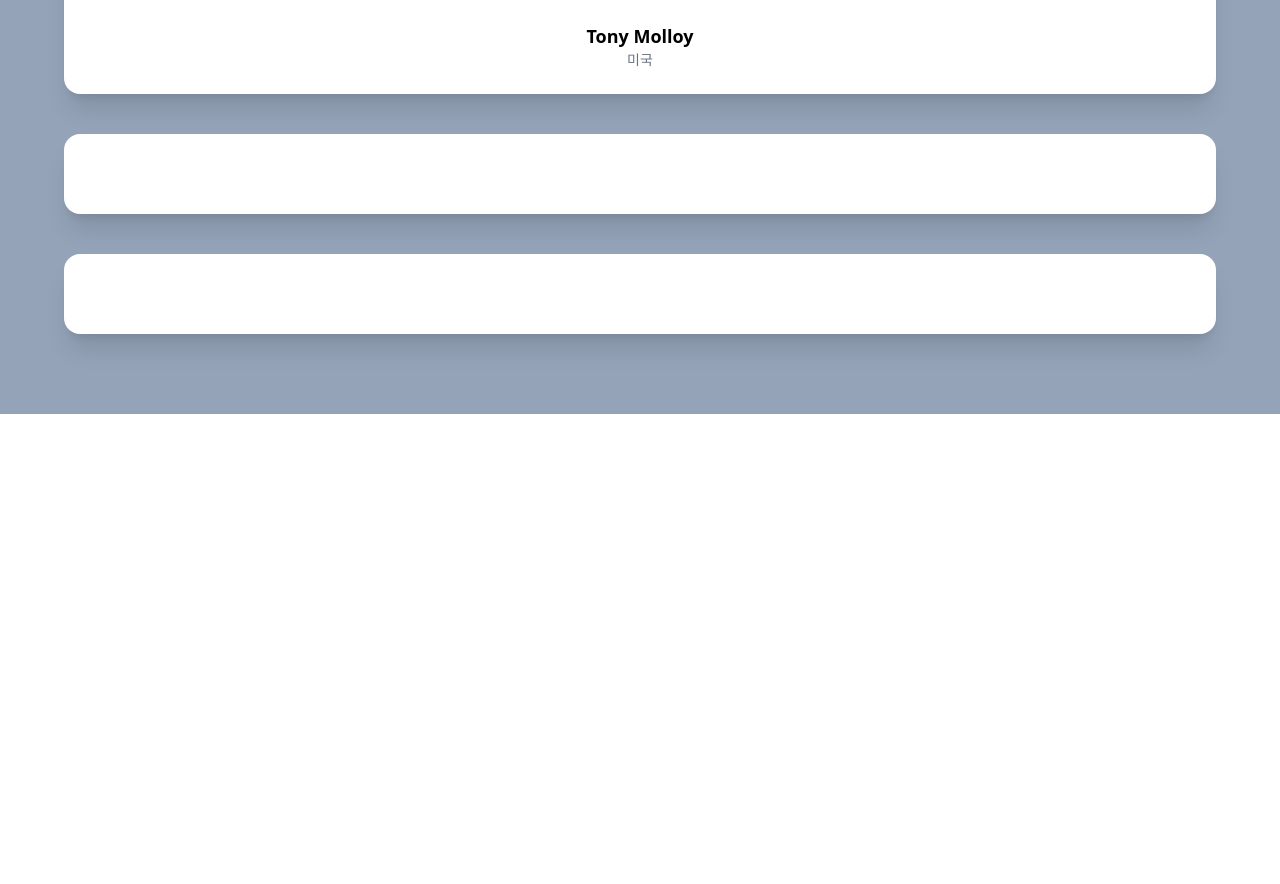
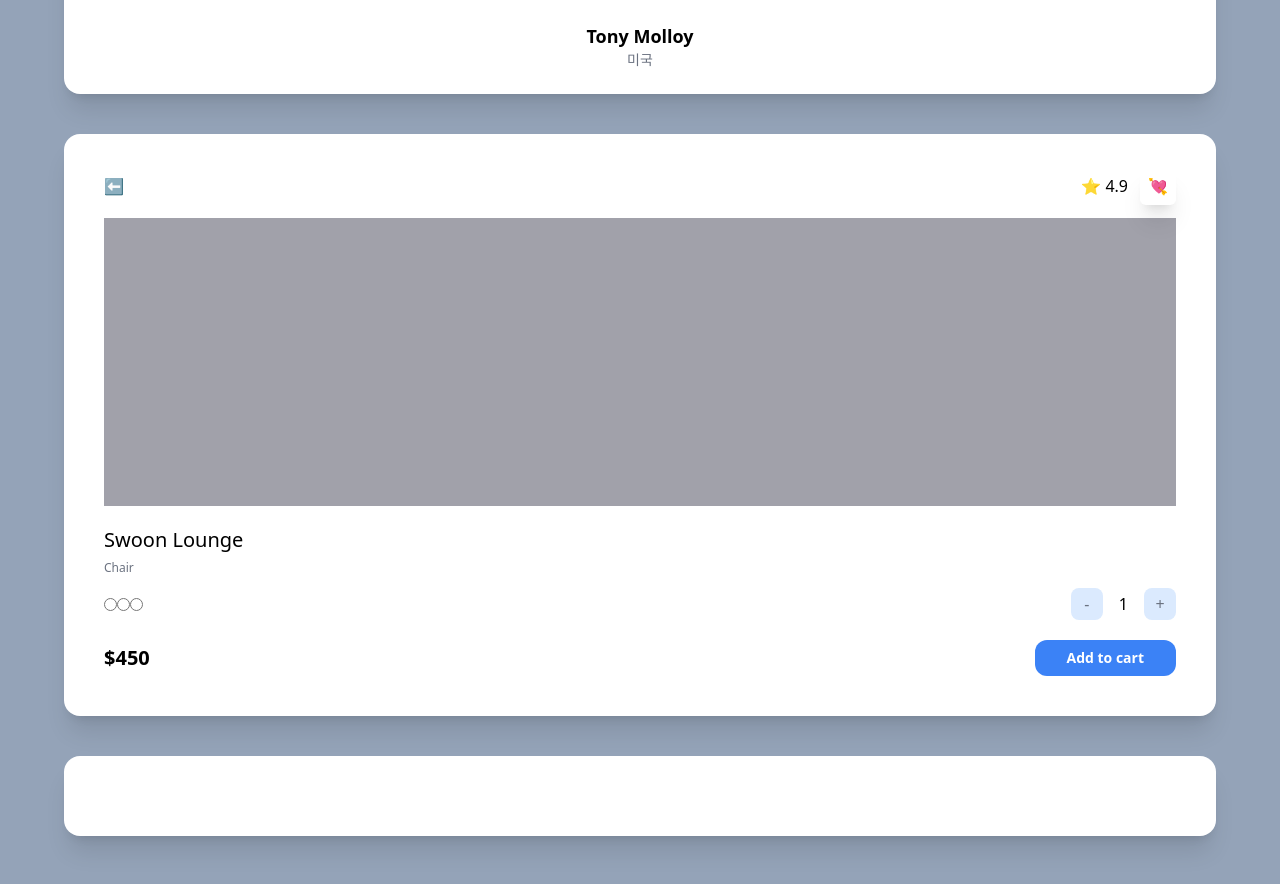
Before and after one commit to jaieve/carrot-market, a Next.js app: page / in a window 1280 px wide. Shown: the part 560-1444 px from the top of the page. Before the commit the page ends 974 px from the top, so only its background shows below. Built offline with nearby package versions, Linux system fonts and the light colour scheme.

Commit message:
[tailwind] testdrive3

```diff
--- a/pages/index.tsx
+++ b/pages/index.tsx
@@ -2,49 +2,84 @@
 
 const Home: NextPage = () => {
   return (
-    <div className="bg-slate-400 py-20 px-16 grid gap-10">
-      <div className="bg-white p-10 rounded-2xl shadow-xl">
-        <span className="font-semibold text-3xl">Select Item</span>
-        <div className="flex justify-between my-2">
+    <div className="grid min-h-screen gap-10 bg-slate-400 py-20 px-16">
+      <div className="rounded-2xl bg-white p-10 shadow-xl">
+        <span className="text-3xl font-semibold">Select Item</span>
+        <div className="my-2 flex justify-between">
           <span className="text-gray-500">Grey Chair</span>
           <span className="font-semibold">$19</span>
         </div>
-        <div className="flex justify-between my-2">
+        <div className="my-2 flex justify-between">
           <span className="text-gray-500">Grey Chair</span>
           <span className="font-semibold">$19</span>
         </div>
-        <div className="flex justify-between mt-2 pt-2 border-t-2 border-dashed">
+        <div className="mt-2 flex justify-between border-t-2 border-dashed pt-2">
           <span>Total</span>
           <span className="font-semibold">$10</span>
         </div>
-        <div className="mt-5 bg-blue-500 text-white py-3 text-center rounded-xl w-2/4 mx-auto">
+        <div className="mx-auto mt-5 w-2/4 rounded-xl bg-blue-500 py-3 text-center text-white">
           Checkout
         </div>
       </div>
-      <div className="bg-white overflow-hidden rounded-2xl shadow-xl">
+      <div className="overflow-hidden rounded-2xl bg-white shadow-xl">
         <div className="bg-blue-500 p-6 pb-14">
-          <span className="text-white text-2xl">Profile</span>
+          <span className="text-2xl text-white">Profile</span>
         </div>
-        <div className="rounded-xl p-6 bg-white relative -top-5">
-          <div className="flex relative -top-5 itemd-end justify-between">
+        <div className="relative -top-5 rounded-xl bg-white p-6">
+          <div className="itemd-end relative -top-5 flex justify-between">
             <div className="flex flex-col items-center text-center">
               <span className="text-sm text-gray-400">Orders</span>
               <span className="font- ">340</span>
             </div>
-            <div className="relative -top-12 h-24 w-24 bg-red-400 rounded-full"></div>
+            <div className="relative -top-12 h-24 w-24 rounded-full bg-red-400"></div>
             <div className="flex flex-col items-center text-center">
               <span className="text-sm text-gray-400">Spent</span>
               <span className="font-medium">$2,310</span>
             </div>
           </div>
-          <div className="relative flex flex-col items-center -mt-10 -mb-5">
+          <div className="relative -mt-10 -mb-5 flex flex-col items-center">
             <span className="text-lg font-semibold">Tony Molloy</span>
             <span className="text-sm text-gray-500">미국</span>
           </div>
         </div>
       </div>
-      <div className="bg-white p-10 rounded-2xl shadow-xl"></div>
-      <div className="bg-white p-10 rounded-2xl shadow-xl"></div>
+      <div className="rounded-2xl bg-white p-10 shadow-xl">
+        <div className="mb-5 flex items-center justify-between">
+          <span>⬅</span>
+          <div className="space-x-3">
+            <span>⭐ 4.9</span>
+            <span className="rounded-md p-2 shadow-xl">💘</span>
+          </div>
+        </div>
+        <div className="mb-5 h-72 bg-zinc-400" />
+        <div className="flex flex-col">
+          <span className="mb-1.5 text-xl font-medium">Swoon Lounge</span>
+          <span className="text-xs text-gray-500">Chair</span>
+          <div className="mt-3 mb-5 flex items-center justify-between">
+            <div className="flex">
+              <input type="radio" />
+              <input type="radio" />
+              <input type="radio" />
+            </div>
+            <div className="flex items-center space-x-4">
+              <button className="flex aspect-square w-8 items-center justify-center rounded-lg bg-blue-100 font-medium text-gray-500">
+                -
+              </button>
+              <span>1</span>
+              <button className="flex aspect-square w-8 items-center justify-center rounded-lg bg-blue-100 font-medium text-gray-500">
+                +
+              </button>
+            </div>
+          </div>
+          <div className="flex items-center justify-between">
+            <span className="text-xl font-semibold">$450</span>
+            <button className="rounded-xl bg-blue-500 py-2 px-8  text-sm font-semibold text-white">
+              Add to cart
+            </button>
+          </div>
+        </div>
+      </div>
+      <div className="rounded-2xl bg-white p-10 shadow-xl"></div>
     </div>
   );
   shadow - xl;
```
